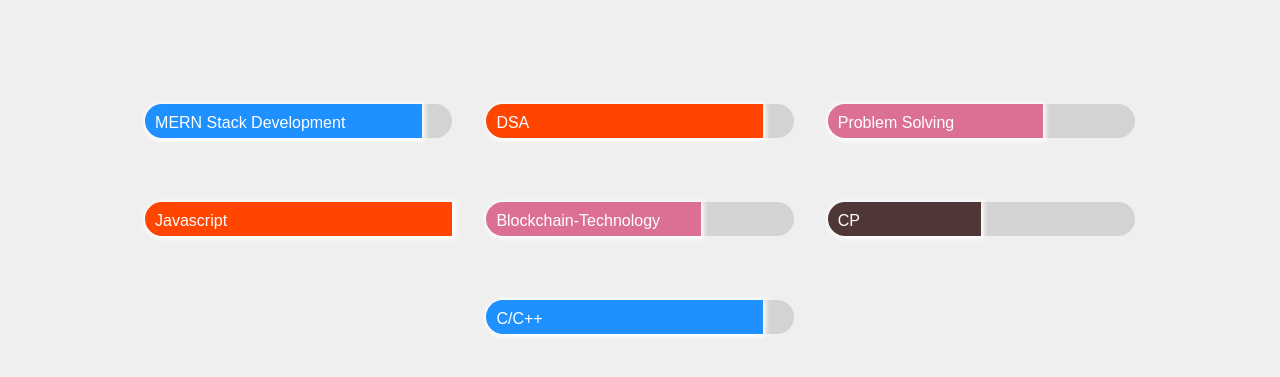
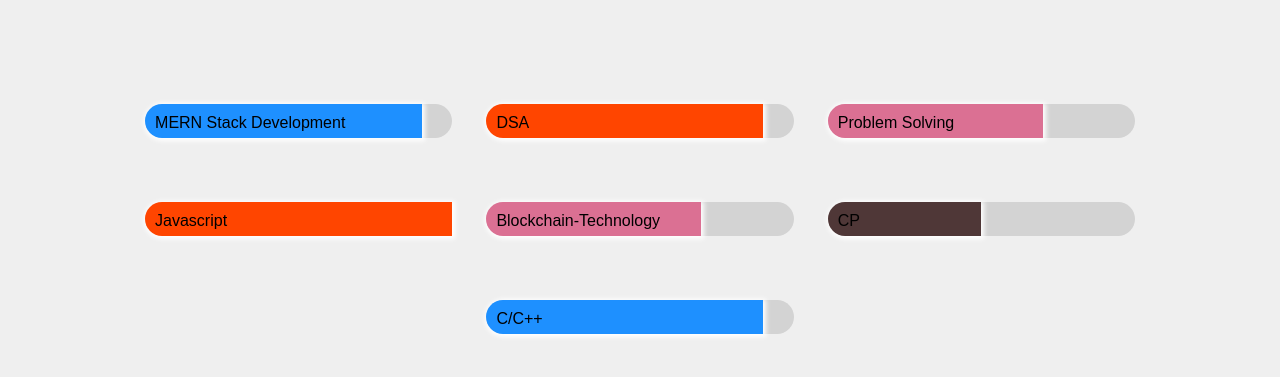
Before and after one commit to Gunjan-Rajput/resume, a plain HTML site: page index.html in a window 1280 px wide. Shown: the part 968-1345 px from the top of the page. Drawn offline with Linux system fonts and the light colour scheme.

Commit message:
Update style.css

```diff
--- a/style.css
+++ b/style.css
@@ -253,7 +253,7 @@ section:nth-child(2n + 1) {
   }
 
 .skill-name span {
-    color: white;
+    color: musturd;
     font-size: 1rem;
     margin-left: 10px;
 
```
